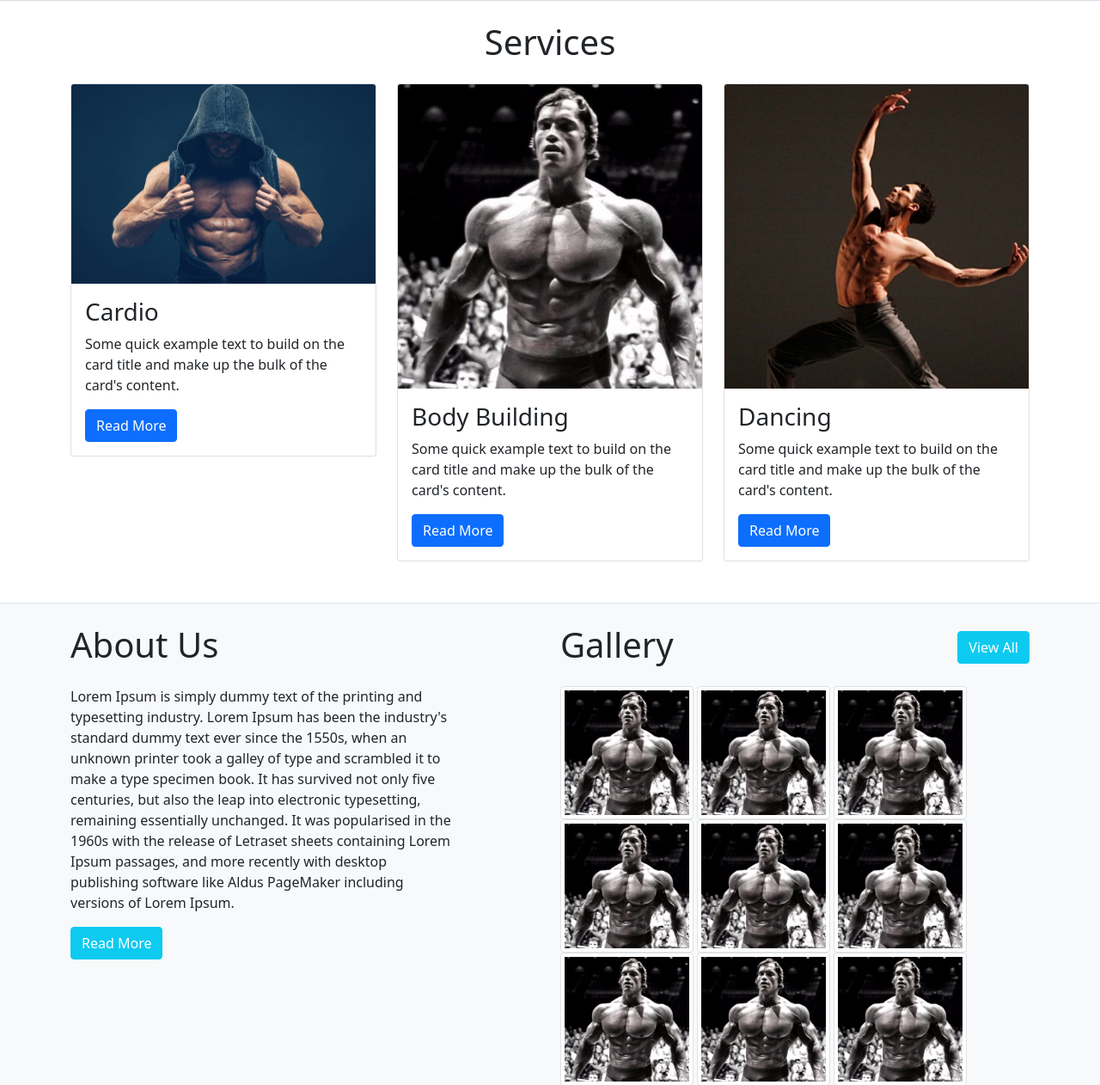
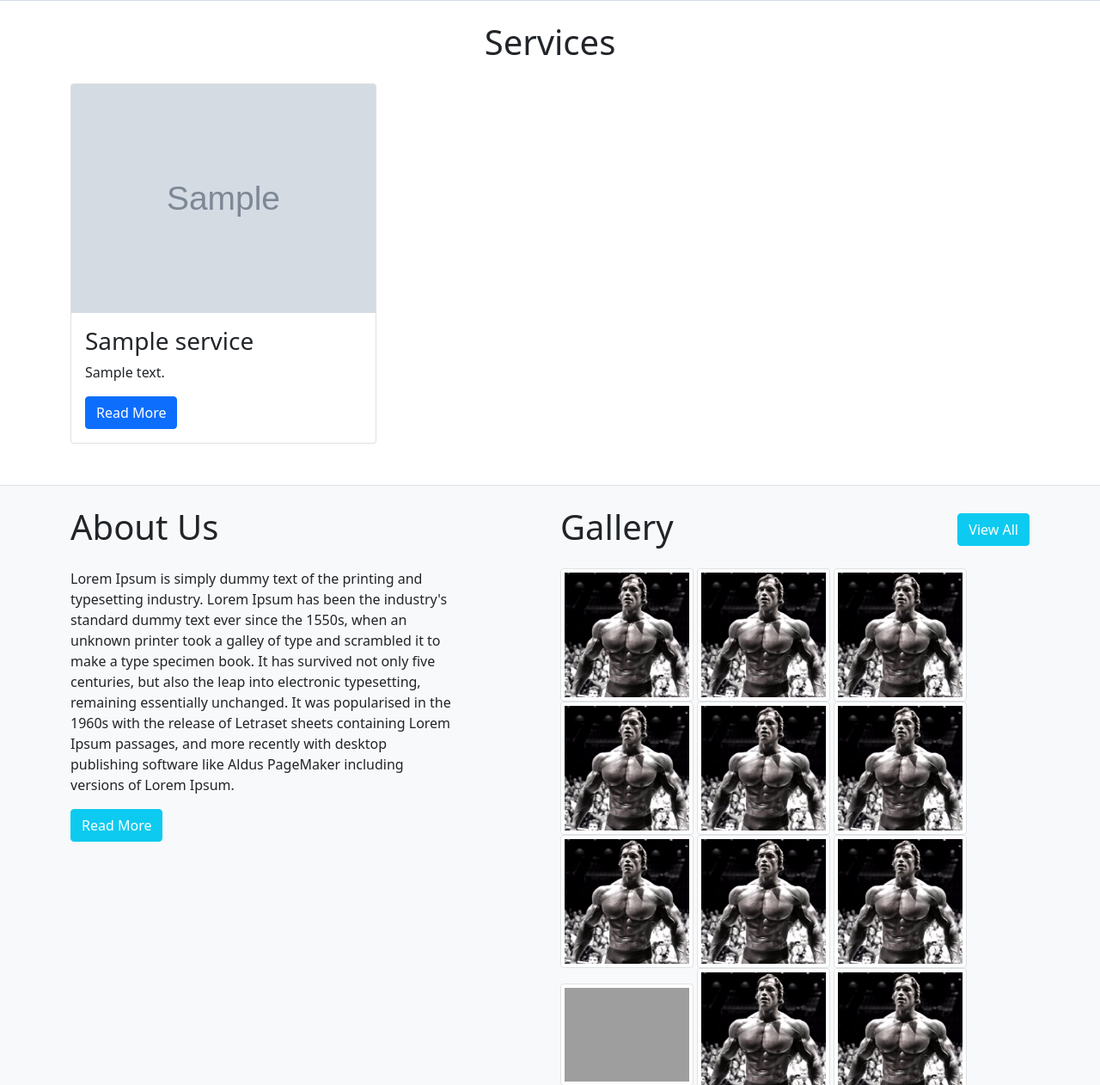
Before and after one commit to FedericoCalzoni/Gym-Management-System---Django, a Django app: page / in a window 1280 px wide. Shown: the part 1015-2277 px from the top of the page at 86% size. Run offline with Django 5.2, Linux system fonts and the light colour scheme; tables that the repository leaves empty hold one stand-in row (values such as "Sample post"); grey boxes marked "Sample" are stand-in pictures; some libraries are stand-ins or nearby versions; grey boxes are pictures that could not be loaded.

Commit message:
Services model created and displayed the images dynamically on frontend

```diff
--- a/main/admin.py
+++ b/main/admin.py
@@ -5,3 +5,7 @@
     list_display = ('alt_text','image_tag')
 
 admin.site.register(models.Banners,BannerAdmin)
+
+class ServiceAdmin(admin.ModelAdmin):
+    list_display = ('title','image_tag')
+admin.site.register(models.Service,ServiceAdmin)
--- a/main/models.py
+++ b/main/models.py
@@ -3,7 +3,7 @@
 
 
 class Banners(models.Model):
-    img =models.ImageField(upload_to="banners")
+    img = models.ImageField(upload_to="banners")
     alt_text = models.CharField(max_length=100)
 
     def __str__(self) -> str:
@@ -11,3 +11,14 @@
 
     def image_tag(self):
         return mark_safe('<img src="%s" width ="80"/>' %(self.img.url))
+
+class Service(models.Model):
+    title = models.CharField(max_length=100)
+    details = models.TextField(max_length=150)
+    img = models.ImageField(upload_to="services")
+
+    def __str__(self) -> str:
+        return self.title
+
+    def image_tag(self):
+        return mark_safe('<img src="%s" width ="80"/>' %(self.img.url))
--- a/main/views.py
+++ b/main/views.py
@@ -1,9 +1,10 @@
 from django.shortcuts import render
-from .models import Banners
+from .models import Banners ,Service
 
 def home(request):
     banners = Banners.objects.all()
+    service = Service.objects.all()[:3]
 
-    context = {"banners":banners}
+    context = {"banners":banners,'service':service}
 
     return render(request, 'home.html',context)
--- a/templates/home.html
+++ b/templates/home.html
@@ -36,36 +36,21 @@
 		<section class="container my-4">
 			<h1 class="text-center mb-4 section-heading">Services</h1>
 			<div class="row">
+
+				{% for services in service %}
+
 				<div class="col-md-4">
 					<div class="card">
-					  <img src="{% static 'images/cardio-1.jpg' %}" class="card-img-top" alt="...">
+					  <img src="{{services.img.url}}" class="card-img-top" alt="...">
 					  <div class="card-body">
-					    <h3 class="card-title">Cardio</h3>
-					    <p class="card-text">Some quick example text to build on the card title and make up the bulk of the card's content.</p>
+					    <h3 class="card-title">{{services.title}}</h3>
+					    <p class="card-text">{{services.details}}</p>
 					    <a href="service.html" class="btn btn-primary">Read More</a>
 					  </div>
 					</div>
 				</div>
-				<div class="col-md-4">
-					<div class="card">
-					  <img src="{% static 'images/body-2.jpg' %}" class="card-img-top" alt="...">
-					  <div class="card-body">
-					    <h3 class="card-title">Body Building</h3>
-					    <p class="card-text">Some quick example text to build on the card title and make up the bulk of the card's content.</p>
-					    <a href="service.htmll" class="btn btn-primary">Read More</a>
-					  </div>
-					</div>
-				</div>
-				<div class="col-md-4">
-					<div class="card">
-					  <img src="{% static 'images/dance-3.jpg' %}" class="card-img-top" alt="...">
-					  <div class="card-body">
-					    <h3 class="card-title">Dancing</h3>
-					    <p class="card-text">Some quick example text to build on the card title and make up the bulk of the card's content.</p>
-					    <a href="service.html" class="btn btn-primary">Read More</a>
-					  </div>
-					</div>
-				</div>
+
+				{% endfor %}
 			</div>
 		</section>
 		<!-- End -->
```
Also changed, not shown: main/migrations/0007_service.py (added), media/banners/banner_img2.jpg, media/services/service1.jpg (added), media/services/service2.jpg (added), media/services/service3.jpg (added), static/images/dance-3.jpg (deleted), static/images/service1.jpg (added), static/images/service2.jpg (added), static/images/service3.jpg (added).
